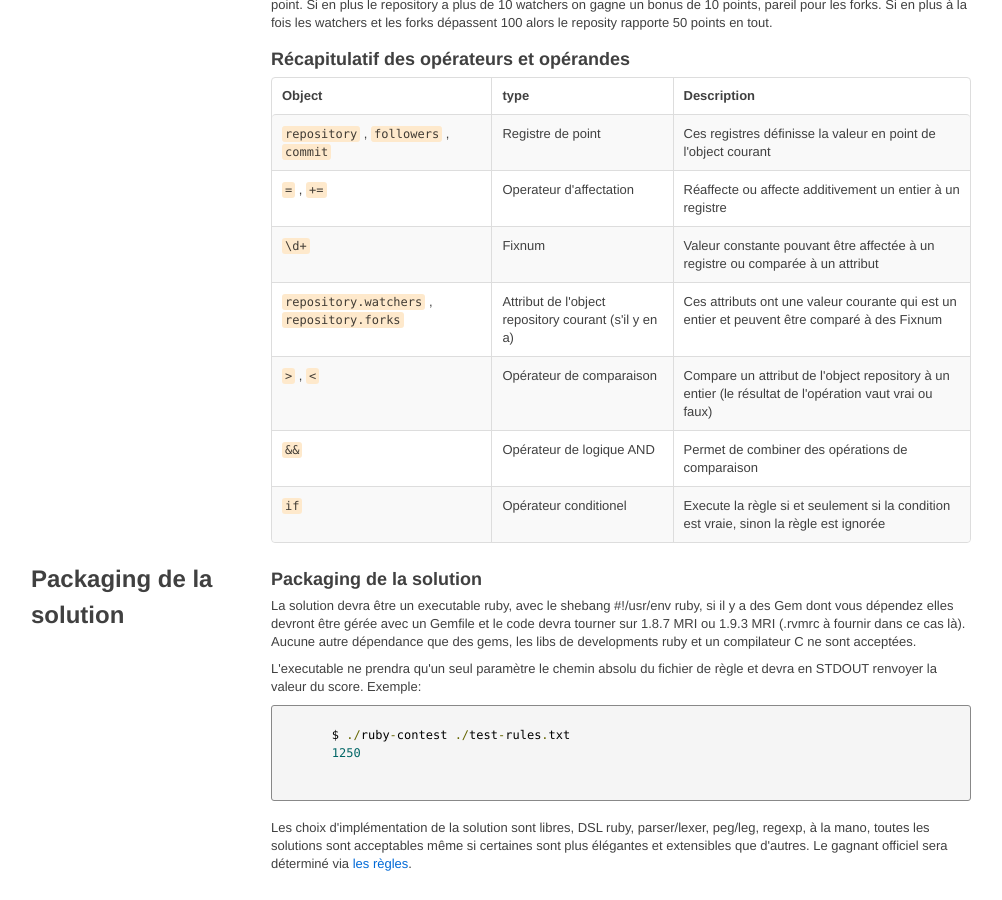
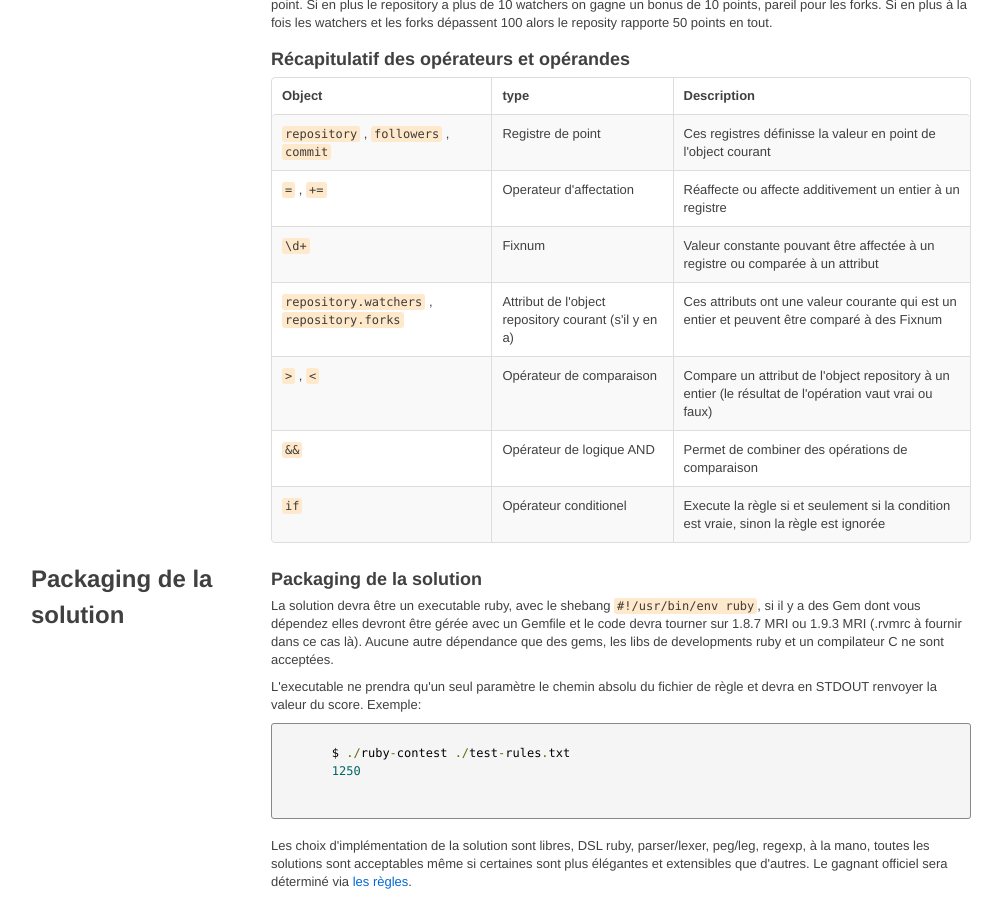
Before and after one commit to nel/nel.github.com, a Jekyll site: the page built from index.html, in a window 1280 px wide and 900 px high, scrolled down 3099 px. Shown: the whole window, without its empty margins (139-1141 px from the left). Built offline with Jekyll 4.4.1, drawn with Linux system fonts in a browser that asks for light colours; comment, search, counter and statistics services are not loaded.

Commit message:
fixed sheebang

```diff
--- a/index.html
+++ b/index.html
@@ -249,7 +249,7 @@ layout: default
     <div class="span12">
       <h3>Packaging de la solution</h3>
 
-      <p>La solution devra être un executable ruby, avec le shebang #!/usr/env ruby, si il y a des Gem dont vous dépendez elles devront être gérée avec un Gemfile et le code devra tourner sur 1.8.7 MRI ou 1.9.3 MRI (.rvmrc à fournir dans ce cas là). Aucune autre dépendance que des gems, les libs de developments ruby et un compilateur C ne sont acceptées.</p>
+      <p>La solution devra être un executable ruby, avec le shebang <code>#!/usr/bin/env ruby</code>, si il y a des Gem dont vous dépendez elles devront être gérée avec un Gemfile et le code devra tourner sur 1.8.7 MRI ou 1.9.3 MRI (.rvmrc à fournir dans ce cas là). Aucune autre dépendance que des gems, les libs de developments ruby et un compilateur C ne sont acceptées.</p>
       <p>L'executable ne prendra qu'un seul paramètre le chemin absolu du fichier de règle et devra en STDOUT renvoyer la valeur du score. Exemple:</p>
       <pre class="prettyprint">
 
```
